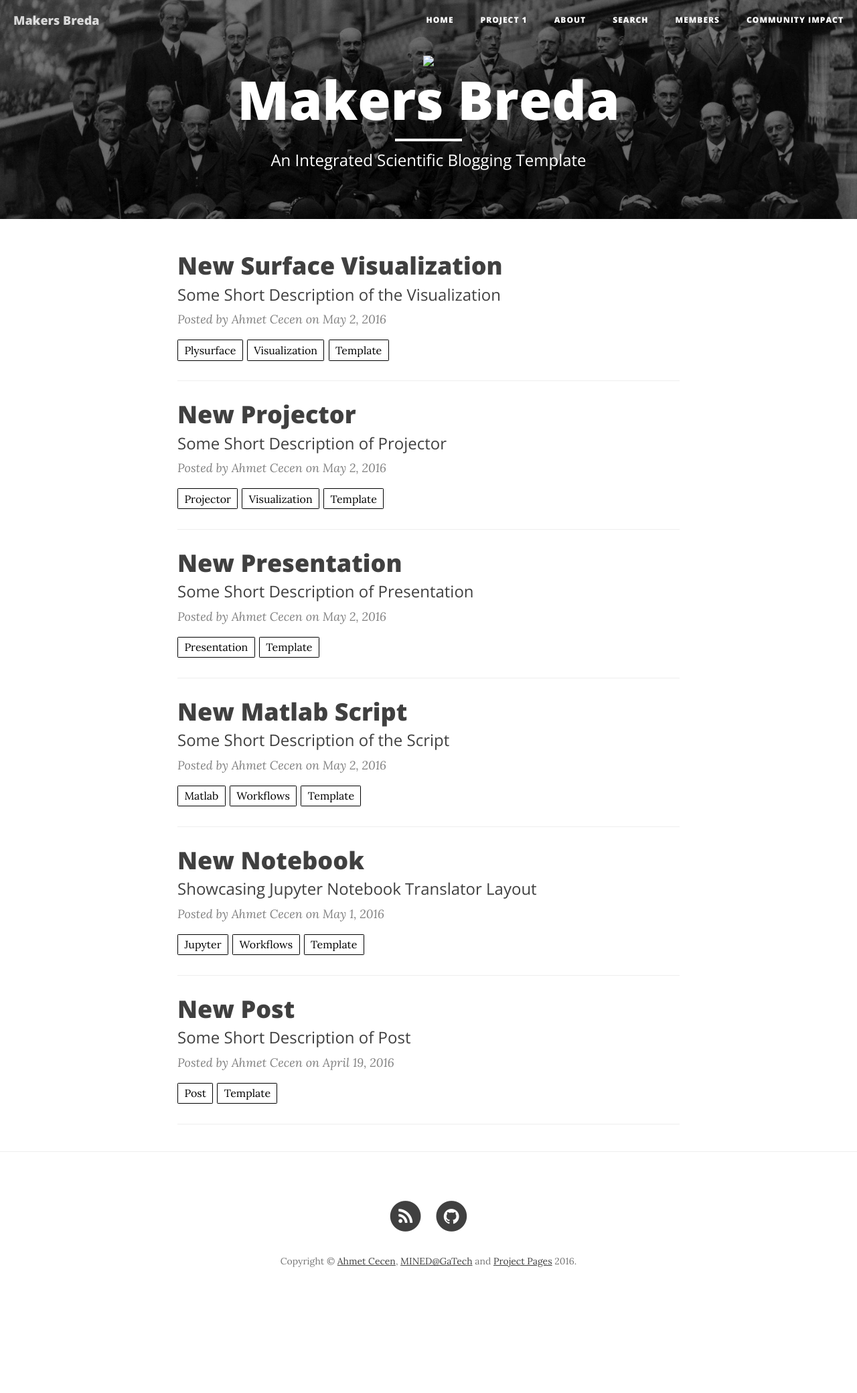
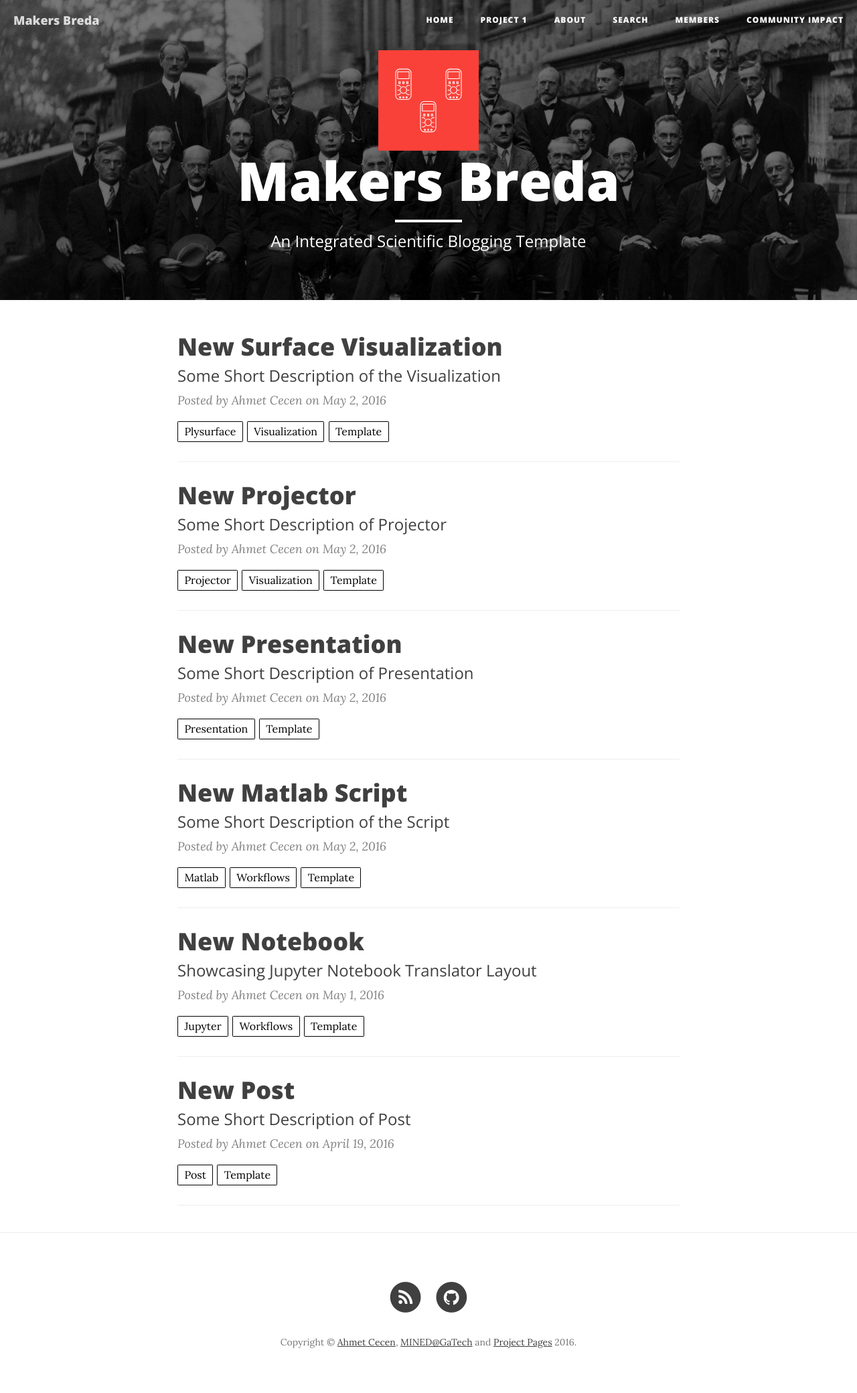
Before and after one commit to makersbreda/makersbreda.github.io, a Jekyll site: the page built from index.html, in a window 1280 px wide. Shown: the whole page at 67% size. Built offline with Jekyll 4.4.1, drawn with Linux system fonts in a browser that asks for light colours; nearby versions of some CDN libraries; the list of posts is cut into pages by our own code; before the commit the page ends 1959 px from its top, so only the background shows below that.

Commit message:
Correct logo

```diff
--- a/_config.yml
+++ b/_config.yml
@@ -7,7 +7,7 @@ url: "https://makersbreda.github.io" # ToDo: Change to makersbreda.nl once publi
 baseurl: "/"
 header-img: img/home-bg.jpg
 headercolor: "#FFFFFF"
-logo: /project-pages/img/logos/makersbreda.svg
+logo: /img/logos/makersbreda.svg
 
 # Tertiary Parameters
 github_username:  makersbreda
```
